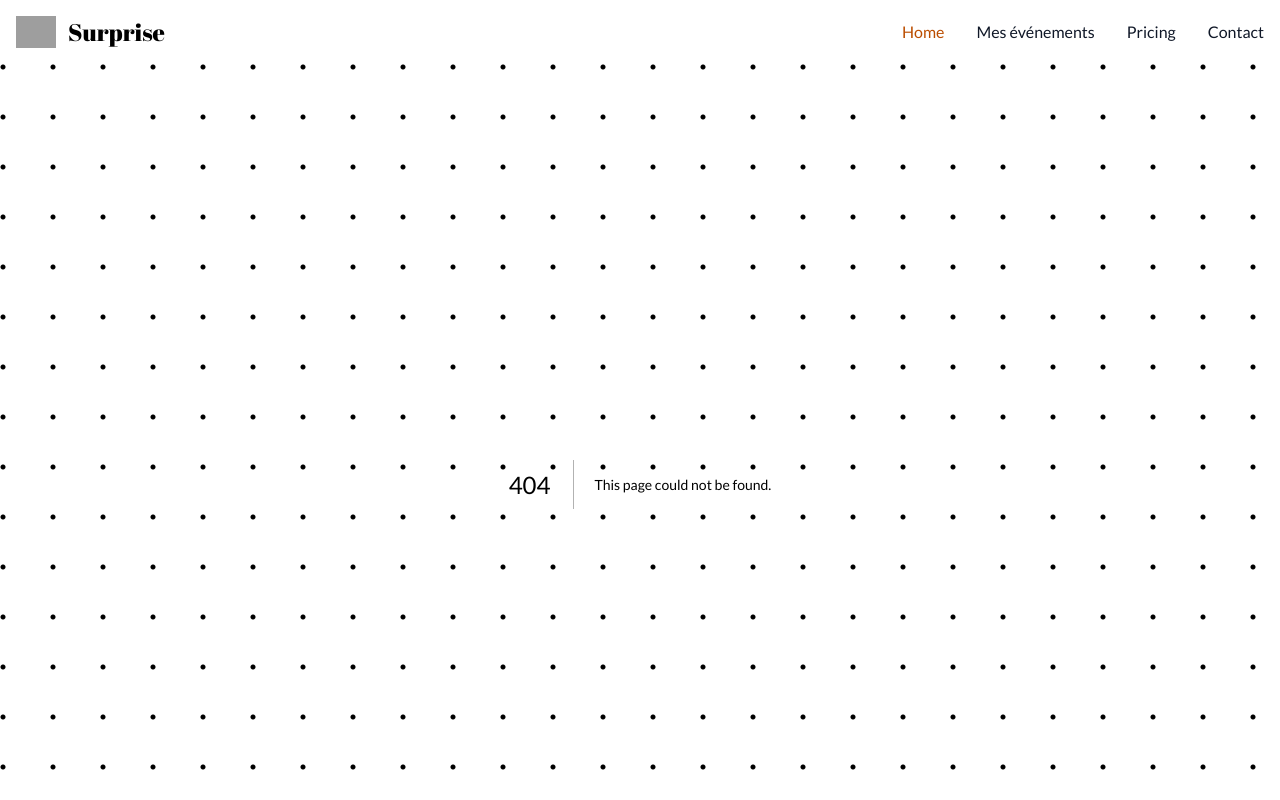
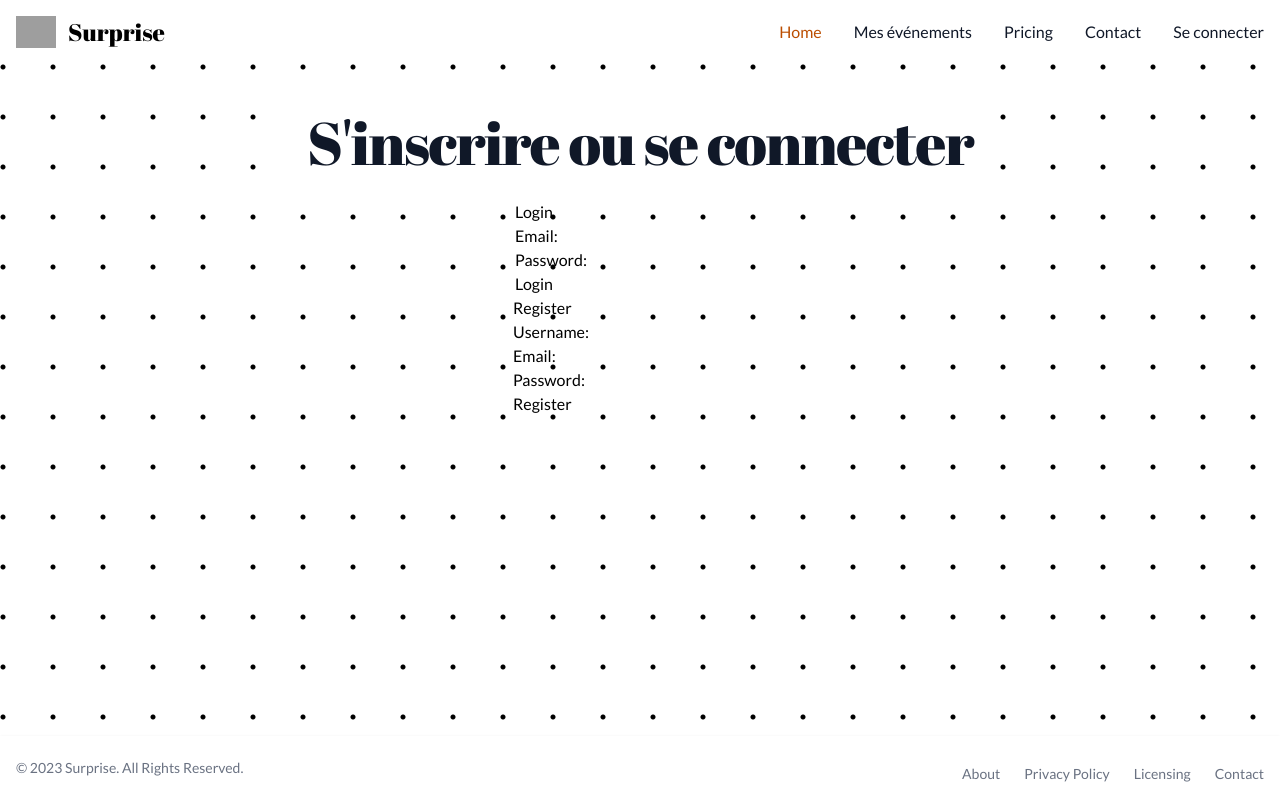
Before and after one commit to 2024-devops-alt-dist/microsaas-JS, a Next.js app in the folder client/: page /loginRegister in a window 1280 px wide. Before the commit this address had no page. Shown: the top 800 px of the page. Built offline with nearby package versions, Linux system fonts and the light colour scheme; grey boxes are pictures that could not be loaded.

Commit message:
feat: frontend auth

```diff
--- /dev/null
+++ b/client/src/components/Login.tsx
@@ -0,0 +1,63 @@
+import { useState } from "react";
+import { useRouter } from "next/router";
+import { useAuth } from "../utils/authContext";
+
+export default function Login() {
+  const [email, setEmail] = useState("");
+  const [password, setPassword] = useState("");
+  const [error, setError] = useState<string | null>(null);
+
+  const router = useRouter();
+  const { login } = useAuth();
+
+  const handleSubmit = async (e: React.FormEvent) => {
+    e.preventDefault();
+    setError(null);
+    try {
+      const { apiFetch } = await import("../utils/api");
+      const res = await apiFetch("/api/v1/auth/login", {
+        method: "POST",
+        headers: { "Content-Type": "application/json" },
+        body: JSON.stringify({ email, password }),
+      });
+      const data = await res.json();
+      if (res.ok) {
+        // store token in context (and persistent storage)
+        login(data.token);
+        router.push("/");
+      } else {
+        setError(data.message || "Login failed");
+      }
+    } catch {
+      setError("Network error");
+    }
+  };
+
+  return (
+    <div>
+      <h2>Login</h2>
+      <form onSubmit={handleSubmit}>
+        <label htmlFor="email">Email:</label>
+        <input
+          type="email"
+          id="email"
+          required
+          value={email}
+          onChange={(e) => setEmail(e.target.value)}
+        />
+        <br />
+        <label htmlFor="password">Password:</label>
+        <input
+          type="password"
+          id="password"
+          required
+          value={password}
+          onChange={(e) => setPassword(e.target.value)}
+        />
+        <br />
+        <button type="submit">Login</button>
+      </form>
+      {error && <p className="text-red-500">{error}</p>}
+    </div>
+  );
+}
--- a/client/src/components/Navbar.tsx
+++ b/client/src/components/Navbar.tsx
@@ -1,7 +1,12 @@
 import Image from "next/image";
 import Link from "next/link";
+import { useRouter } from "next/router";
+import { useAuth } from "../utils/authContext";
 
 export default function Navbar() {
+  const router = useRouter();
+  const { isLogged, logout } = useAuth();
+
   return (
     <nav className="bg-white border-gray-200 navbar">
       <div className="max-w-screen-xl flex flex-wrap items-center justify-between mx-auto p-4">
@@ -81,6 +86,29 @@ export default function Navbar() {
                 Contact
               </a>
             </li>
+            {!isLogged && (
+              <li>
+                <Link
+                  href="/loginRegister"
+                  className="block py-2 px-3 text-gray-900 rounded-sm hover:bg-gray-100 md:hover:bg-transparent md:border-0 md:hover:text-amber-700 md:p-0"
+                >
+                  Se connecter
+                </Link>
+              </li>
+            )}
+            {isLogged && (
+              <li>
+                <button
+                  onClick={() => {
+                    logout();
+                    router.push("/loginRegister");
+                  }}
+                  className="block py-2 px-3 text-gray-900 rounded-sm hover:bg-gray-100 md:hover:bg-transparent md:border-0 md:hover:text-amber-700 md:p-0"
+                >
+                  Déconnexion
+                </button>
+              </li>
+            )}
           </ul>
         </div>
       </div>
--- /dev/null
+++ b/client/src/components/Register.tsx
@@ -0,0 +1,75 @@
+import { useState } from "react";
+import { useRouter } from "next/router";
+import { useAuth } from "../utils/authContext";
+
+export default function Register() {
+  const [username, setUsername] = useState("");
+  const [email, setEmail] = useState("");
+  const [password, setPassword] = useState("");
+  const [error, setError] = useState<string | null>(null);
+
+  const router = useRouter();
+  const { login } = useAuth();
+
+  const handleSubmit = async (e: React.FormEvent) => {
+    e.preventDefault();
+    setError(null);
+    try {
+      const { apiFetch } = await import("../utils/api");
+      const res = await apiFetch("/api/v1/auth/register", {
+        method: "POST",
+        headers: { "Content-Type": "application/json" },
+        body: JSON.stringify({ email, password }),
+      });
+      const data = await res.json();
+      if (res.ok) {
+        // store token if provided and update context
+        if (data.token) {
+          login(data.token);
+        }
+        router.push("/");
+      } else {
+        setError(data.message || "Registration failed");
+      }
+    } catch {
+      setError("Network error");
+    }
+  };
+
+  return (
+    <div>
+      <h2>Register</h2>
+      <form onSubmit={handleSubmit}>
+        <label htmlFor="username">Username:</label>
+        <input
+          type="text"
+          id="username"
+          required
+          value={username}
+          onChange={(e) => setUsername(e.target.value)}
+        />
+        <br />
+        <label htmlFor="email">Email:</label>
+        <input
+          type="email"
+          id="email"
+          required
+          value={email}
+          onChange={(e) => setEmail(e.target.value)}
+        />
+        <br />
+        <label htmlFor="password">Password:</label>
+        <input
+          type="password"
+          id="password"
+          required
+          value={password}
+          onChange={(e) => setPassword(e.target.value)}
+        />
+        <br />
+        <button type="submit">Register</button>
+      </form>
+      {error && <p className="text-red-500">{error}</p>}
+    </div>
+  );
+}
--- a/client/src/pages/_app.tsx
+++ b/client/src/pages/_app.tsx
@@ -1,6 +1,7 @@
 import "@/styles/globals.css";
 import type { AppProps } from "next/app";
 import Layout from "../components/Layout";
+import { AuthProvider } from "../utils/authContext";
 import { Abril_Fatface, Lato } from "next/font/google";
 
 const abril_fatface = Abril_Fatface({
@@ -19,9 +20,11 @@ export default function MyApp({ Component, pageProps }: AppProps) {
       className={`${abril_fatface.className} ${lato.className}`}
       id="main-flex-parent"
     >
-      <Layout>
-        <Component {...pageProps} />
-      </Layout>
+      <AuthProvider>
+        <Layout>
+          <Component {...pageProps} />
+        </Layout>
+      </AuthProvider>
     </main>
   );
 }
--- /dev/null
+++ b/client/src/pages/loginRegister.tsx
@@ -0,0 +1,30 @@
+import { useEffect } from "react";
+import { useRouter } from "next/router";
+import { useAuth } from "../utils/authContext";
+import Login from "../components/Login";
+import Register from "../components/Register";
+
+export default function LoginRegister() {
+  const router = useRouter();
+  const { isLogged } = useAuth();
+
+  useEffect(() => {
+    if (isLogged) {
+      router.replace("/");
+    }
+  }, [router, isLogged]);
+
+  return (
+    <>
+      <div className="flex flex-col justify-start items-center">
+        <div className="flex flex-col justify-start items-center bg-white p-3">
+          <h1 className="abril-fatface-regular my-4 text-4xl font-extrabold leading-none tracking-tight text-gray-900 md:text-5xl lg:text-6xl ">
+            S&apos;inscrire ou se connecter
+          </h1>
+        </div>
+        <Login />
+        <Register />
+      </div>
+    </>
+  );
+}
--- /dev/null
+++ b/client/src/pages/protected.tsx
@@ -0,0 +1,12 @@
+import { useRequireAuth } from "../utils/useRequireAuth";
+
+export default function ProtectedPage() {
+  useRequireAuth();
+
+  return (
+    <div>
+      <h1>Protected Content</h1>
+      <p>Only visible when logged in.</p>
+    </div>
+  );
+}
--- /dev/null
+++ b/client/src/utils/api.ts
@@ -0,0 +1,13 @@
+import { getToken } from "./auth";
+
+export async function apiFetch(
+  input: RequestInfo,
+  init: RequestInit = {},
+): Promise<Response> {
+  const token = getToken();
+  const headers = new Headers(init.headers || {});
+  if (token) {
+    headers.set("Authorization", `Bearer ${token}`);
+  }
+  return fetch(input, { ...init, headers });
+}
--- /dev/null
+++ b/client/src/utils/auth.ts
@@ -0,0 +1,21 @@
+// simple helpers for storing/getting JWT on the client
+const STORAGE_KEY = "jwt_token";
+
+export function setToken(token: string, useSession = false) {
+  if (useSession) {
+    sessionStorage.setItem(STORAGE_KEY, token);
+  } else {
+    localStorage.setItem(STORAGE_KEY, token);
+  }
+}
+
+export function getToken(): string | null {
+  return (
+    localStorage.getItem(STORAGE_KEY) || sessionStorage.getItem(STORAGE_KEY)
+  );
+}
+
+export function clearToken() {
+  localStorage.removeItem(STORAGE_KEY);
+  sessionStorage.removeItem(STORAGE_KEY);
+}
--- /dev/null
+++ b/client/src/utils/authContext.tsx
@@ -0,0 +1,54 @@
+import React, {
+  createContext,
+  useContext,
+  useEffect,
+  useState,
+  ReactNode,
+} from "react";
+import { getToken, setToken, clearToken } from "./auth";
+
+interface AuthContextType {
+  token: string | null;
+  isLogged: boolean;
+  login: (token: string, useSession?: boolean) => void;
+  logout: () => void;
+}
+
+const AuthContext = createContext<AuthContextType | undefined>(undefined);
+
+export function AuthProvider({ children }: { children: ReactNode }) {
+  const [token, setTokenState] = useState<string | null>(null);
+
+  // initialize from storage on mount
+  useEffect(() => {
+    const t = getToken();
+    setTokenState(t);
+  }, []);
+
+  const login = (t: string, useSession = false) => {
+    setToken(t, useSession);
+    setTokenState(t);
+  };
+
+  const logout = () => {
+    clearToken();
+    setTokenState(null);
+  };
+
+  const value: AuthContextType = {
+    token,
+    isLogged: !!token,
+    login,
+    logout,
+  };
+
+  return <AuthContext.Provider value={value}>{children}</AuthContext.Provider>;
+}
+
+export function useAuth() {
+  const ctx = useContext(AuthContext);
+  if (!ctx) {
+    throw new Error("useAuth must be used within an AuthProvider");
+  }
+  return ctx;
+}
--- /dev/null
+++ b/client/src/utils/useRequireAuth.ts
@@ -0,0 +1,15 @@
+import { useRouter } from "next/router";
+import { useEffect } from "react";
+import { useAuth } from "./authContext";
+
+// Hook that redirects to /loginRegister when no JWT is stored.
+export function useRequireAuth() {
+  const router = useRouter();
+  const { isLogged } = useAuth();
+
+  useEffect(() => {
+    if (!isLogged) {
+      router.replace("/loginRegister");
+    }
+  }, [router, isLogged]);
+}
```
Also changed, not shown: 2 other files (tests, documents, lock files or other folders).
